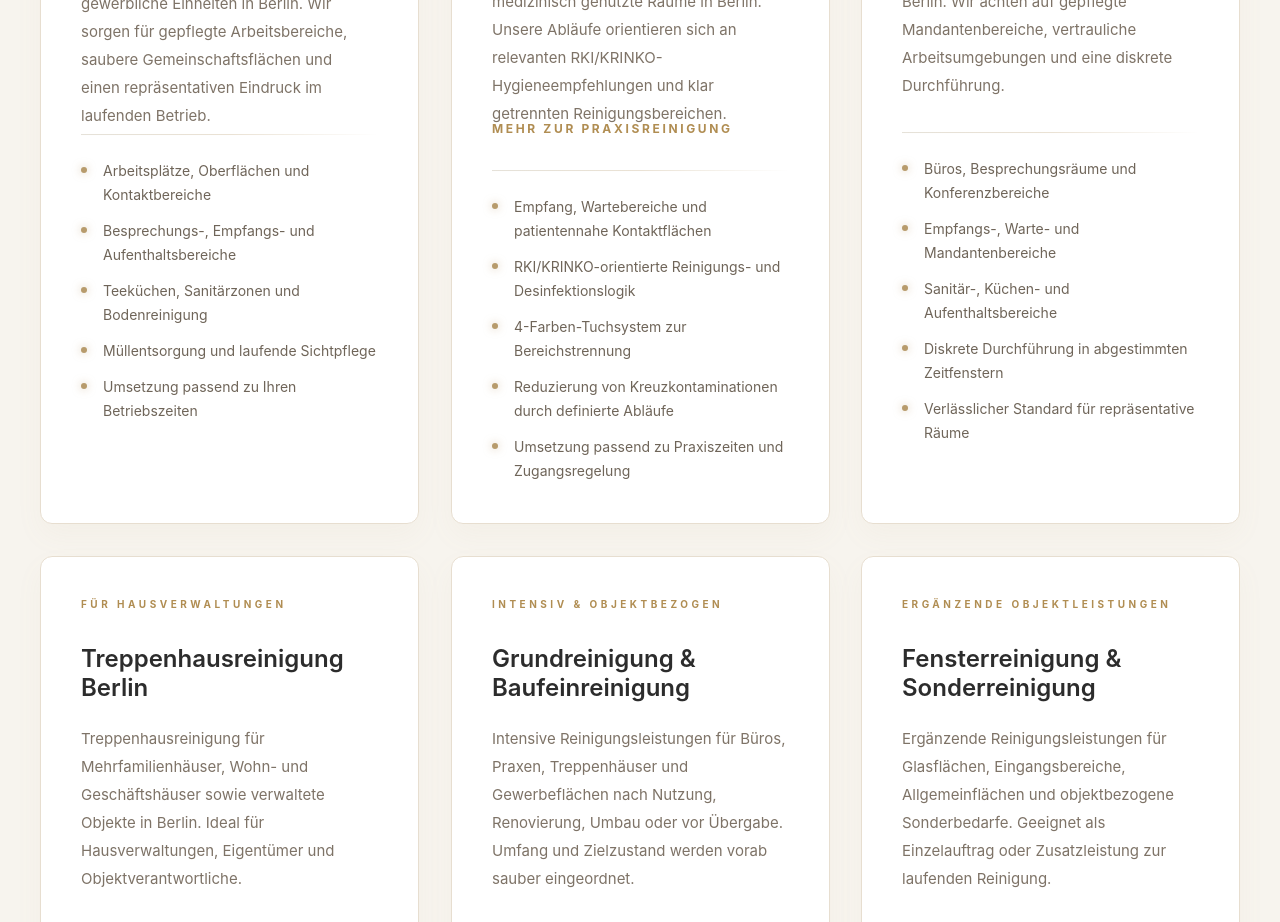
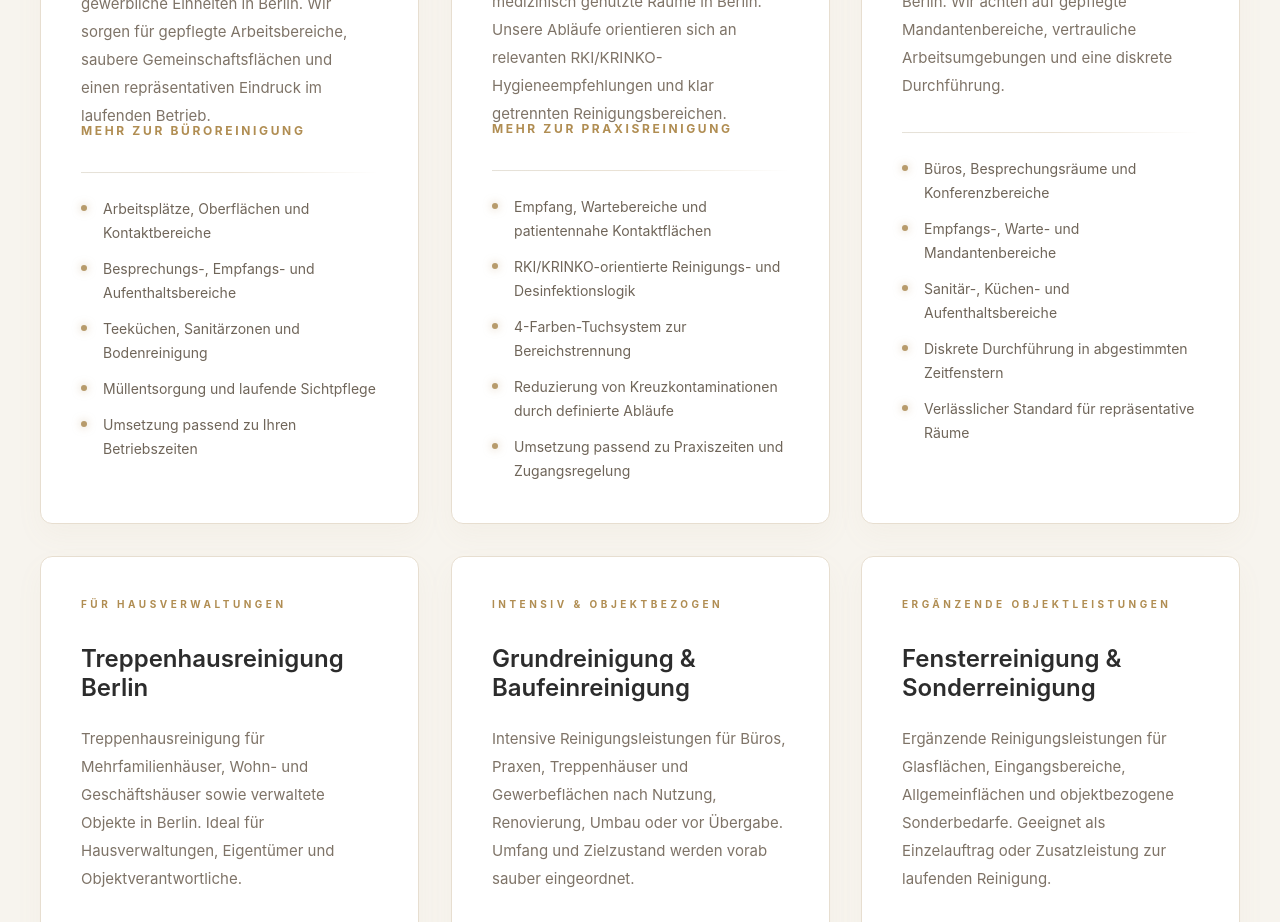
Before and after one commit to sticky030/nautilus-facility-cleaning, a React (Vite) app: page / in a window 1280 px wide. Shown: the part 1620-2542 px from the top of the page. Built offline with nearby package versions, Linux system fonts and the light colour scheme.

Commit message:
SEO: link homepage to bueroreinigung landing page

```diff
--- a/src/App.tsx
+++ b/src/App.tsx
@@ -13,6 +13,8 @@ const navItems = [
 const services = [
   {
     id: 'bueroreinigung',
+    href: '/bueroreinigung-berlin/',
+    linkLabel: 'Mehr zur Büroreinigung',
     eyebrow: 'Regelmäßige Unterhaltsreinigung',
     title: 'Büroreinigung Berlin',
     text: 'Professionelle Büroreinigung für Unternehmen, Agenturen und gewerbliche Einheiten in Berlin. Wir sorgen für gepflegte Arbeitsbereiche, saubere Gemeinschaftsflächen und einen repräsentativen Eindruck im laufenden Betrieb.',
@@ -27,6 +29,7 @@ const services = [
   {
     id: 'praxisreinigung',
     href: '/praxisreinigung-berlin/',
+    linkLabel: 'Mehr zur Praxisreinigung',
     eyebrow: 'Sensible Hygienebereiche',
     title: 'Praxisreinigung Berlin',
     text: 'Praxisreinigung für Arztpraxen, Zahnarztpraxen, Privatpraxen und medizinisch genutzte Räume in Berlin. Unsere Abläufe orientieren sich an relevanten RKI/KRINKO-Hygieneempfehlungen und klar getrennten Reinigungsbereichen.',
@@ -214,7 +217,7 @@ export default function App() {
                         href={service.href}
                         className="mt-5 inline-flex w-fit items-center text-[12px] font-bold uppercase tracking-[0.22em] text-[#B79B6C] transition-colors hover:text-[#2C2C2C]"
                       >
-                        Mehr zur Praxisreinigung
+                        {service.linkLabel ?? 'Mehr erfahren'}
                       </a>
                     ) : null}
                   </div>
@@ -447,7 +450,7 @@ export default function App() {
               <div className="text-[11px] font-bold uppercase tracking-[0.28em] text-[#B79B6C]">Dienstleistungen</div>
               <div className="mt-5 flex flex-col gap-3 text-[14px] text-[#2C2C2C]">
                 <a href="#bueroreinigung" className="hover:text-[#B79B6C] transition-colors">Unterhaltsreinigung</a>
-                <a href="#bueroreinigung" className="hover:text-[#B79B6C] transition-colors">Büroreinigung</a>
+                <a href="/bueroreinigung-berlin/" className="hover:text-[#B79B6C] transition-colors">Büroreinigung</a>
                 <a href="#kanzleireinigung" className="hover:text-[#B79B6C] transition-colors">Kanzleireinigung</a>
                 <a href="/praxisreinigung-berlin/" className="hover:text-[#B79B6C] transition-colors">Praxisreinigung</a>
                 <a href="#treppenhausreinigung" className="hover:text-[#B79B6C] transition-colors">Treppenhausreinigung</a>
```
